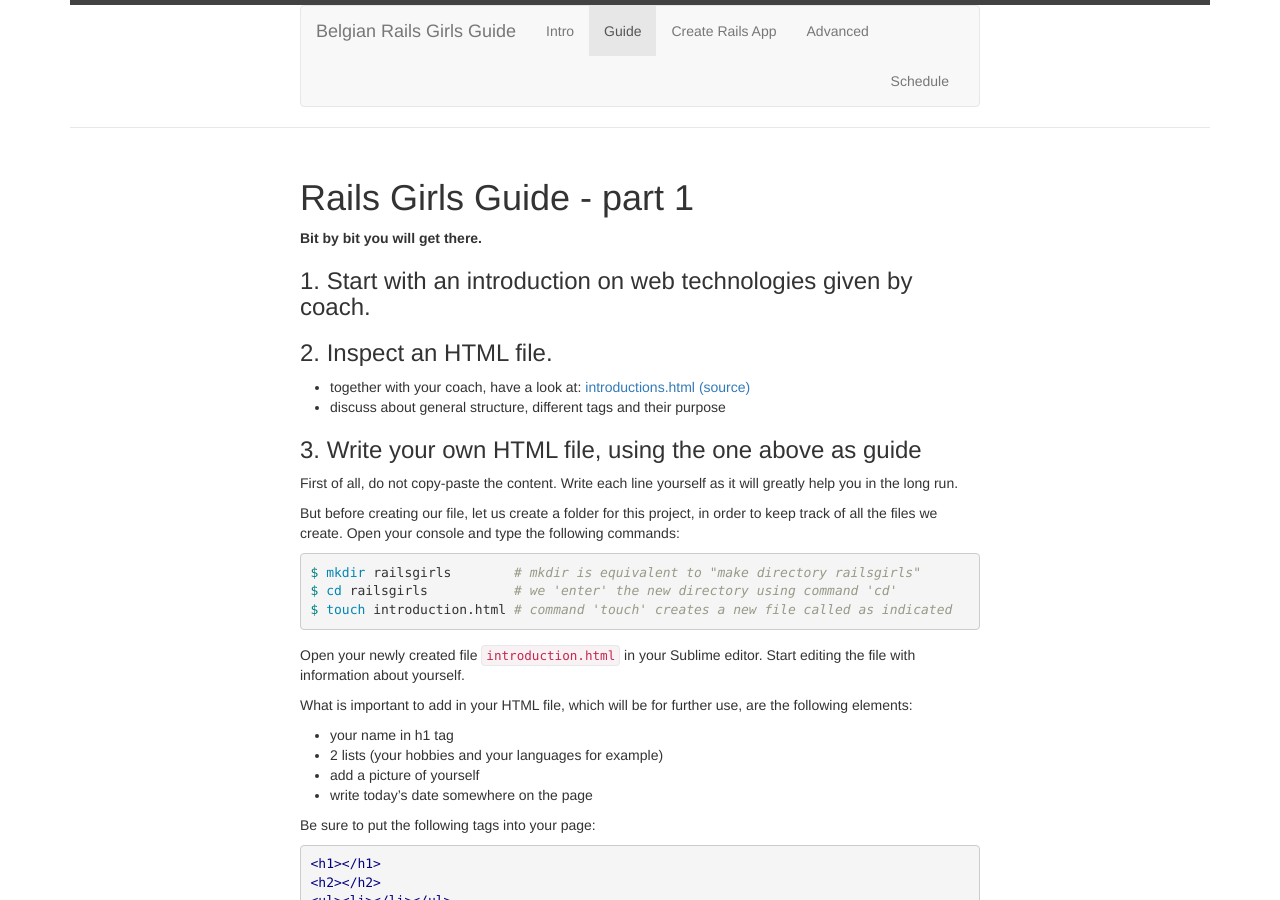
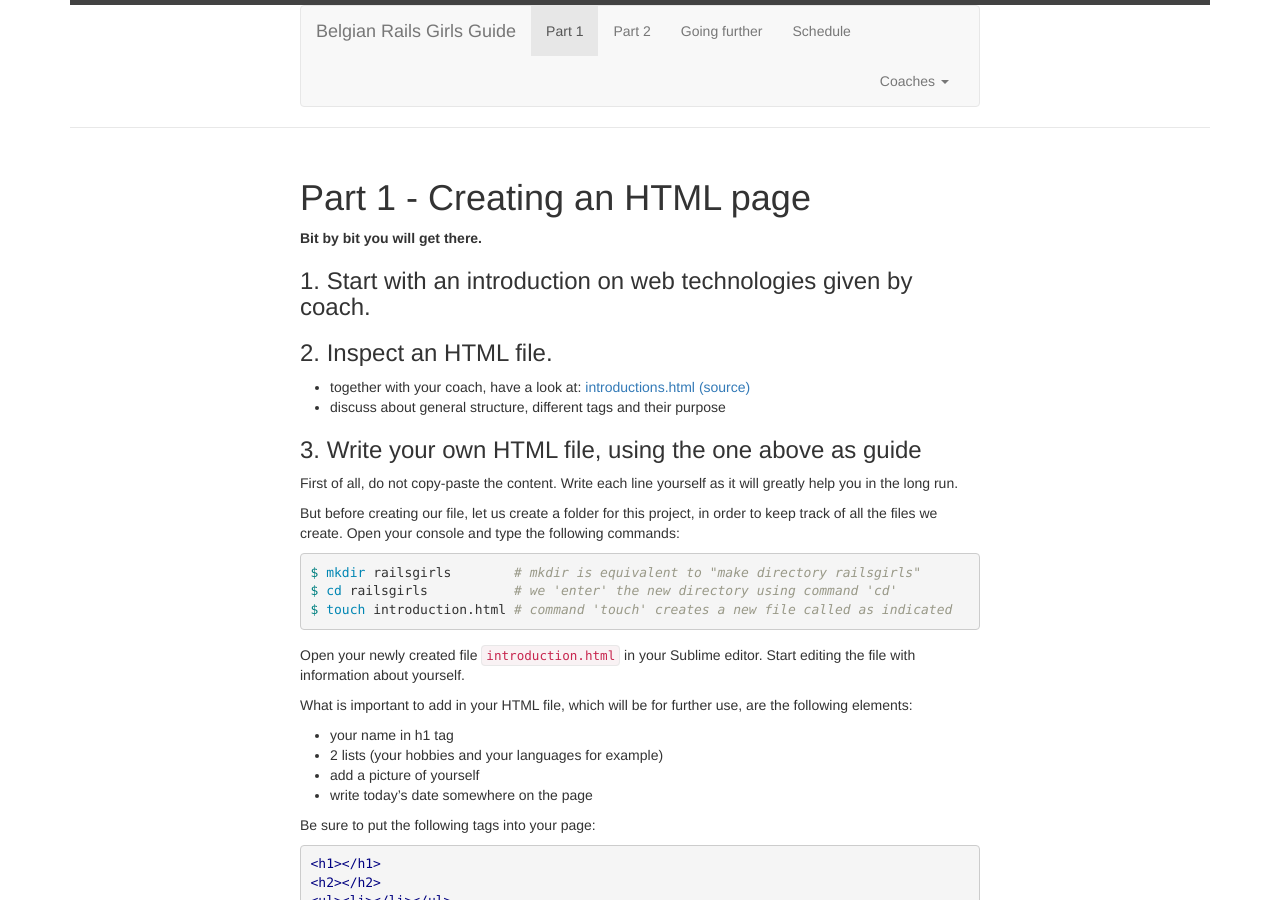
Before and after one commit to brug-be/railsgirls_guide, a Jekyll site: the page built from part_1_static.md, in a window 1280 px wide and 900 px high. Built offline with Jekyll 4.4.1, drawn with Linux system fonts in a browser that asks for light colours; nearby versions of some CDN libraries.

Commit message:
Move pages into new structure: Guide consists of 2 parts.

```diff
--- a/_includes/header.html
+++ b/_includes/header.html
@@ -15,14 +15,20 @@
 	    <!-- Collect the nav links, forms, and other content for toggling -->
 	    <div class="collapse navbar-collapse" id="bs-example-navbar-collapse-1">
 	      <ul class="nav navbar-nav">
-			<li {% if page.url == '/introduction/' %}class="active"{% endif %}><a class="page-link" href="/railsgirls_guide/introduction/">Intro</a></li>
-			<li {% if page.url == '/guide/' %}class="active"{% endif %}><a class="page-link" href="/railsgirls_guide/guide/">Guide</a></li>
-			<li {% if page.url == '/create_rails_app/' %}class="active"{% endif %}><a class="page-link" href="/railsgirls_guide/create_rails_app/">Create Rails App</a></li>
-			<li {% if page.url == '/advanced_topics/' %}class="active"{% endif %}><a class="page-link" href="/railsgirls_guide/advanced_topics/">Advanced</a></li>
+          <li {% if page.url == '/part_1/' %}class="active"{% endif %}><a class="page-link" href="/railsgirls_guide/part_1//">Part 1</a></li>
+          <li {% if page.url == '/part_2/' %}class="active"{% endif %}><a class="page-link" href="/railsgirls_guide/part_2/">Part 2</a></li>
+          <li {% if page.url == '/advanced_topics/' %}class="active"{% endif %}><a class="page-link" href="/railsgirls_guide/advanced_topics/">Going further</a></li>
+          <li {% if page.url == '/schedule/' %}class="active"{% endif %}><a class="page-link" href="/railsgirls_guide/schedule/">Schedule</a></li>
 	      </ul>
-	      <ul class="nav navbar-nav navbar-right">
-			<li {% if page.url == '/schedule/' %}class="active"{% endif %}><a class="page-link" href="/railsgirls_guide/schedule/">Schedule</a></li>
-	      </ul>
+
+        <ul class="nav navbar-nav navbar-right">
+          <li class="dropdown">
+            <a href="#" class="dropdown-toggle" data-toggle="dropdown" role="button" aria-haspopup="true" aria-expanded="false">Coaches <span class="caret"></span></a>
+            <ul class="dropdown-menu">
+              <li><a href="/railsgirls_guide/coaches/intro">Introduction for coaches</a></li>
+            </ul>
+          </li>
+        </ul>
 	    </div><!-- /.navbar-collapse -->
 	  </div><!-- /.container-fluid -->
 	</nav>
--- a/leading_introduction.md
+++ b/coaches/introduction.md
@@ -1,7 +1,7 @@
 ---
 layout: default
 title: Intro
-permalink: /introduction/
+permalink: /coaches/intro/
 ---
 
 # Introduction for the lead of the event
--- a/guide.md
+++ b/part_1_static.md
@@ -1,10 +1,10 @@
 ---
 layout: default
 title: Guide
-permalink: /guide/
+permalink: /part_1/
 ---
 
-# Rails Girls Guide - part 1
+# Part 1 - Creating an HTML page
 
 **Bit by bit you will get there.**
 
```
Also changed, not shown: part_2_dynamic.md (renamed from materials/create_rails_app.md, +2 -2 lines).
